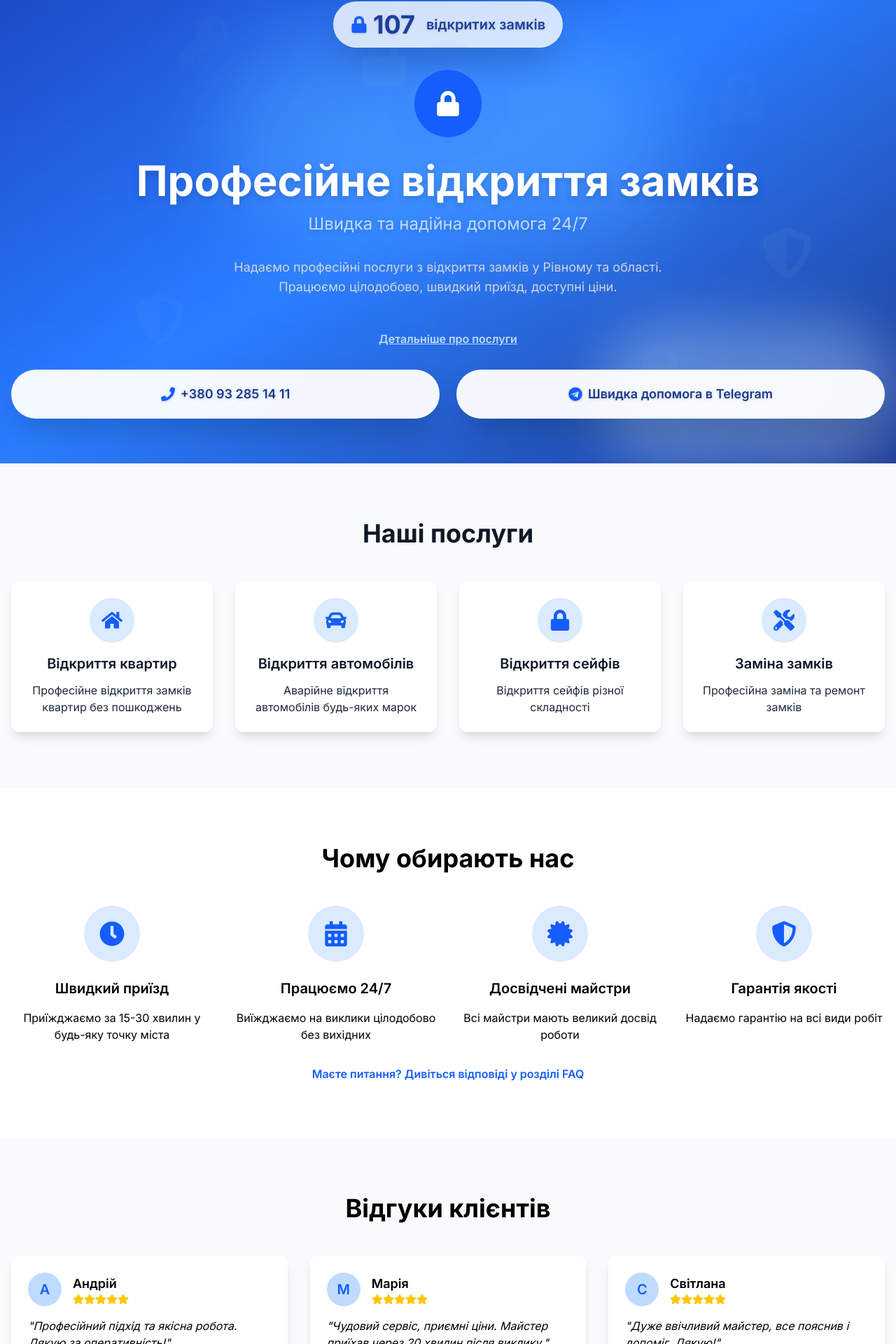
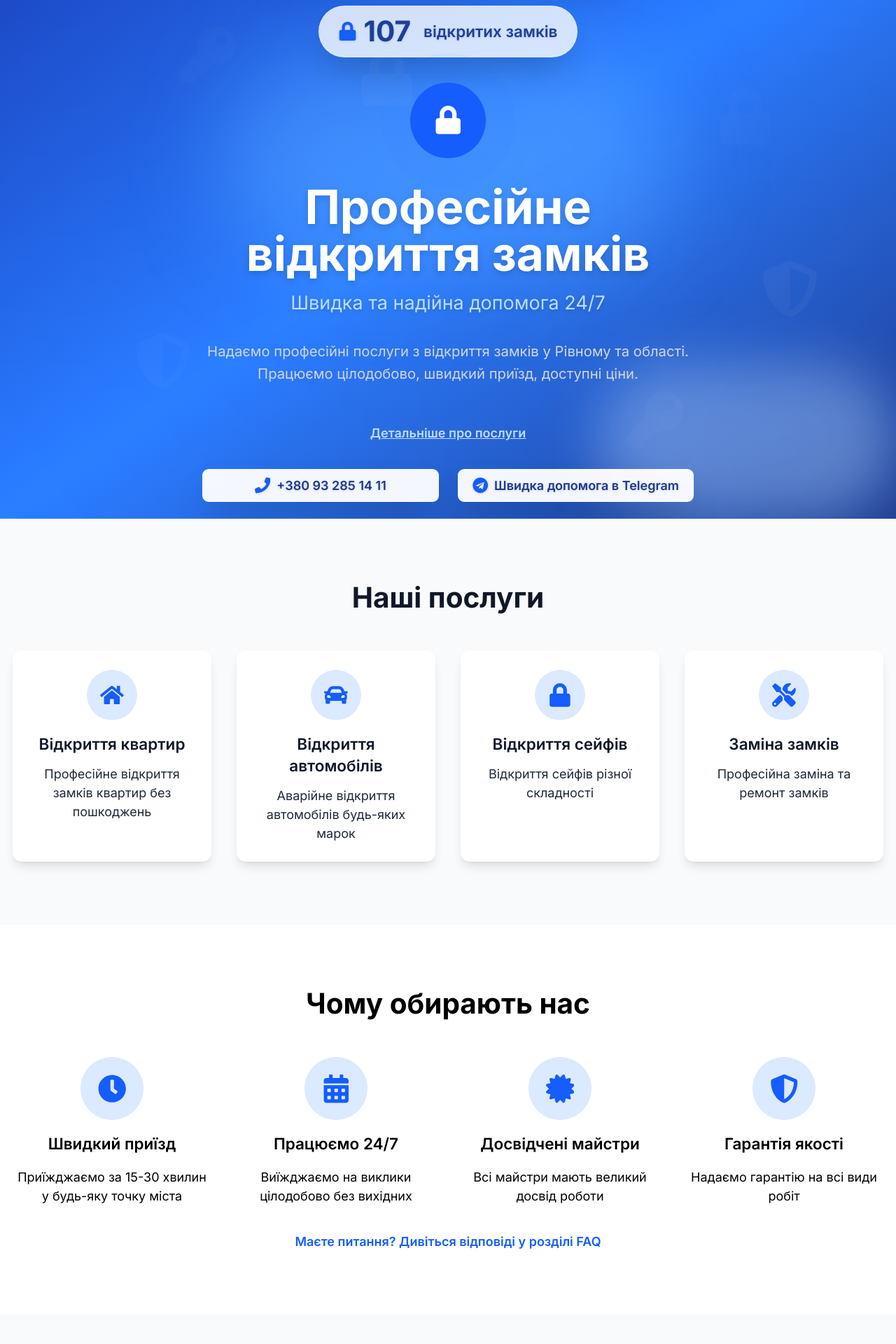
Before and after one commit to Kaminskyi22/lockservices, a Next.js app: page / in a window 1280 px wide. Shown: the part 138-2058 px from the top of the page at 70% size. Built offline with nearby package versions, Linux system fonts and the light colour scheme.

Commit message:
Full mobile-first adaptive redesign: paddings, margins, grid, font, safe-area, modern layout for all devices

```diff
--- a/src/app/globals.css
+++ b/src/app/globals.css
@@ -23,6 +23,11 @@ body {
   background: var(--background);
   color: var(--foreground);
   font-family: Arial, Helvetica, sans-serif;
+  margin: 0;
+  padding: 0;
+  min-height: 100vh;
+  min-height: 100dvh;
+  box-sizing: border-box;
 }
 
 @tailwind base;
@@ -34,6 +39,10 @@ body {
     -webkit-tap-highlight-color: transparent;
     -webkit-text-size-adjust: 100%;
     text-size-adjust: 100%;
+    box-sizing: border-box;
+    min-height: 100vh;
+    min-height: 100dvh;
+    scroll-behavior: smooth;
   }
 
   body {
@@ -41,6 +50,12 @@ body {
     -webkit-font-smoothing: antialiased;
     -moz-osx-font-smoothing: grayscale;
     text-rendering: optimizeLegibility;
+    min-height: 100vh;
+    min-height: 100dvh;
+    padding-top: env(safe-area-inset-top);
+    padding-bottom: env(safe-area-inset-bottom);
+    padding-left: env(safe-area-inset-left);
+    padding-right: env(safe-area-inset-right);
   }
 }
 
@@ -48,25 +63,46 @@ body {
   .safe-top {
     padding-top: env(safe-area-inset-top);
   }
-
   .safe-bottom {
     padding-bottom: env(safe-area-inset-bottom);
   }
-
   .safe-left {
     padding-left: env(safe-area-inset-left);
   }
-
   .safe-right {
     padding-right: env(safe-area-inset-right);
   }
-
   .min-h-screen-safe {
     min-height: calc(100vh - env(safe-area-inset-top) - env(safe-area-inset-bottom));
   }
-
   .h-screen-safe {
     height: calc(100vh - env(safe-area-inset-top) - env(safe-area-inset-bottom));
+  }
+}
+
+@media (max-width: 640px) {
+  html {
+    font-size: 16px;
+  }
+  body {
+    font-size: 1rem;
+    padding-left: max(8px, env(safe-area-inset-left));
+    padding-right: max(8px, env(safe-area-inset-right));
+    padding-top: max(8px, env(safe-area-inset-top));
+    padding-bottom: max(8px, env(safe-area-inset-bottom));
+  }
+}
+
+@media (min-width: 641px) {
+  html {
+    font-size: 18px;
+  }
+  body {
+    font-size: 1.125rem;
+    padding-left: 0;
+    padding-right: 0;
+    padding-top: 0;
+    padding-bottom: 0;
   }
 }
 
@@ -75,30 +111,26 @@ body {
   .h-screen {
     height: -webkit-fill-available;
   }
-
   .min-h-screen {
     min-height: -webkit-fill-available;
   }
 }
 
-/* Prevent text size adjustment on orientation change */
 html {
   -webkit-text-size-adjust: 100%;
   -ms-text-size-adjust: 100%;
   text-size-adjust: 100%;
 }
 
-/* Improve touch targets */
 button, a {
-  @apply min-h-[44px] min-w-[44px];
+  @apply min-h-[44px] min-w-[44px] px-4 py-2 rounded-lg text-base font-semibold transition;
 }
 
-/* Prevent pull-to-refresh on mobile */
 body {
   overscroll-behavior-y: contain;
 }
 
-/* Improve scrolling performance */
 * {
   -webkit-overflow-scrolling: touch;
+  box-sizing: border-box;
 }
--- a/src/components/Benefits.tsx
+++ b/src/components/Benefits.tsx
@@ -30,40 +30,38 @@ export default function Benefits() {
   const { messages } = useTranslation();
 
   return (
-    <section id="benefits" className="py-20 bg-white">
-      <div className="container mx-auto px-4">
+    <section id="benefits" className="py-12 sm:py-20 bg-white">
+      <div className="container mx-auto px-2 sm:px-4">
         <motion.h2
           initial={{ opacity: 0, y: 20 }}
           whileInView={{ opacity: 1, y: 0 }}
           viewport={{ once: true }}
-          className="text-3xl md:text-4xl font-bold text-center mb-12 text-black"
+          className="text-2xl sm:text-3xl md:text-4xl font-bold text-center mb-8 sm:mb-12 text-black"
         >
           {messages.benefits.title}
         </motion.h2>
-
         <motion.div
           variants={container}
           initial="hidden"
           whileInView="show"
           viewport={{ once: true }}
-          className="grid grid-cols-1 md:grid-cols-2 lg:grid-cols-4 gap-8"
+          className="grid grid-cols-1 xs:grid-cols-2 md:grid-cols-4 gap-4 sm:gap-8"
         >
           {messages.benefits.items.map((benefit, index) => {
             const Icon = icons[benefit.icon as keyof typeof icons];
-
             return (
               <motion.div
                 key={index}
                 variants={item}
-                className="text-center"
+                className="text-center flex flex-col items-center"
               >
-                <div className="w-20 h-20 bg-blue-100 rounded-full flex items-center justify-center mb-6 mx-auto">
-                  <Icon className="text-4xl text-blue-600" aria-label={benefit.title} />
+                <div className="w-14 h-14 sm:w-20 sm:h-20 bg-blue-100 rounded-full flex items-center justify-center mb-4 mx-auto">
+                  <Icon className="text-2xl sm:text-4xl text-blue-600" aria-label={benefit.title} />
                 </div>
-                <h3 className="text-xl font-semibold mb-4 text-black">
+                <h3 className="text-base sm:text-xl font-semibold mb-2 sm:mb-4 text-black">
                   {benefit.title}
                 </h3>
-                <p className="text-black">
+                <p className="text-black text-sm sm:text-base">
                   {benefit.description}
                 </p>
               </motion.div>
--- a/src/components/Hero.tsx
+++ b/src/components/Hero.tsx
@@ -50,7 +50,7 @@ export default function Hero() {
   }, []);
 
   return (
-    <section className="relative h-screen flex items-center justify-center overflow-hidden">
+    <section className="relative min-h-screen flex items-center justify-center overflow-hidden px-2 sm:px-0 pt-[max(24px,env(safe-area-inset-top))] pb-[max(24px,env(safe-area-inset-bottom))]">
       {/* Основний фон */}
       <div className="absolute inset-0 bg-gradient-to-br from-blue-800 via-blue-500 to-blue-900">
         <div className="absolute left-1/4 top-1/4 w-1/2 h-1/3 bg-blue-400/60 rounded-full blur-3xl" />
@@ -75,7 +75,7 @@ export default function Hero() {
             ease: "easeInOut"
           }}
         >
-          <Icon className="text-7xl drop-shadow-xl" />
+          <Icon className="text-6xl md:text-7xl drop-shadow-xl" />
         </motion.div>
       ))}
 
@@ -103,39 +103,39 @@ export default function Hero() {
       </div>
 
       {/* Контент */}
-      <div className="container mx-auto px-4 z-20 relative" style={{paddingBottom: 'max(2rem, env(safe-area-inset-bottom))'}}>
+      <div className="container mx-auto px-0 sm:px-4 z-20 relative flex flex-col items-center justify-center w-full max-w-2xl">
         <motion.div
           initial={{ opacity: 0, y: 20 }}
           animate={{ opacity: 1, y: 0 }}
           transition={{ duration: 0.8 }}
-          className="text-center relative"
+          className="text-center relative w-full"
         >
           {/* Логотип */}
           <motion.div
             initial={{ opacity: 0, y: -20 }}
             animate={{ opacity: 1, y: 0 }}
             transition={{ delay: 0.2, duration: 0.8 }}
-            className="mb-8"
+            className="mb-6 sm:mb-8"
           >
             <span
-              className="text-5xl md:text-7xl font-bold text-white drop-shadow-2xl bg-clip-text"
+              className="text-4xl sm:text-5xl md:text-7xl font-bold text-white drop-shadow-2xl bg-clip-text"
               style={{textShadow: '0 4px 24px rgba(0,0,0,0.5)'}}
               aria-label="LockService логотип"
             >
               Lock
               <span className="text-blue-200 drop-shadow-2xl">Service</span>
             </span>
-            <div className="h-1 w-24 bg-gradient-to-r from-blue-500 to-blue-700 mx-auto mt-2 rounded-full" />
-            <div className="mt-6 flex flex-col items-center justify-center">
+            <div className="h-1 w-20 sm:w-24 bg-gradient-to-r from-blue-500 to-blue-700 mx-auto mt-2 rounded-full" />
+            <div className="mt-4 sm:mt-6 flex flex-col items-center justify-center">
               <motion.div
                 initial={{ opacity: 0, y: 20 }}
                 animate={{ opacity: 1, y: 0 }}
                 transition={{ duration: 0.8, delay: 0.2 }}
-                className="flex items-center gap-2 bg-white/90 backdrop-blur-md px-6 py-3 rounded-full shadow-2xl border border-white/40 animate-pulse"
+                className="flex items-center gap-2 bg-white/90 backdrop-blur-md px-4 sm:px-6 py-2 sm:py-3 rounded-full shadow-2xl border border-white/40 animate-pulse"
               >
-                <FaLock className="text-blue-600 text-2xl drop-shadow" />
-                <span className="text-3xl md:text-4xl font-bold text-blue-900 drop-shadow">{count}</span>
-                <span className="text-blue-900 text-lg md:text-xl font-semibold ml-2 drop-shadow">відкритих замків</span>
+                <FaLock className="text-blue-600 text-xl sm:text-2xl drop-shadow" />
+                <span className="text-2xl sm:text-3xl md:text-4xl font-bold text-blue-900 drop-shadow">{count}</span>
+                <span className="text-blue-900 text-base sm:text-lg md:text-xl font-semibold ml-2 drop-shadow">відкритих замків</span>
               </motion.div>
             </div>
           </motion.div>
@@ -144,28 +144,28 @@ export default function Hero() {
             initial={{ scale: 0.8, opacity: 0 }}
             animate={{ scale: 1, opacity: 1 }}
             transition={{ delay: 0.3, duration: 0.5 }}
-            className="w-24 h-24 mx-auto mb-8 relative"
+            className="w-20 h-20 sm:w-24 sm:h-24 mx-auto mb-6 sm:mb-8 relative"
           >
             <div className="absolute inset-0 bg-blue-500 rounded-full opacity-20 animate-ping" />
             <div className="relative w-full h-full bg-blue-600 rounded-full flex items-center justify-center">
-              <FaLock className="text-4xl text-white" />
+              <FaLock className="text-3xl sm:text-4xl text-white" />
             </div>
           </motion.div>
 
-          <h1 className="text-4xl md:text-6xl font-bold mb-4 text-white drop-shadow-lg">
+          <h1 className="text-2xl sm:text-4xl md:text-6xl font-bold mb-2 sm:mb-4 text-white drop-shadow-lg">
             {messages.hero.title}
           </h1>
-          <p className="text-xl md:text-2xl mb-8 text-blue-200 drop-shadow-md">
+          <p className="text-lg sm:text-xl md:text-2xl mb-4 sm:mb-8 text-blue-200 drop-shadow-md">
             {messages.hero.subtitle}
           </p>
-          <p className="text-lg mb-12 max-w-2xl mx-auto text-gray-300">
+          <p className="text-base sm:text-lg mb-8 sm:mb-12 max-w-2xl mx-auto text-gray-300">
             {messages.hero.description}
           </p>
-          <div className="text-center mb-8">
+          <div className="text-center mb-6 sm:mb-8">
             <a href="#services" className="text-blue-200 underline hover:text-white font-semibold transition">Детальніше про послуги</a>
           </div>
 
-          <div className="flex flex-col sm:flex-row gap-4 sm:gap-6 justify-center items-stretch px-2 sm:px-0 mt-6">
+          <div className="flex flex-col sm:flex-row gap-4 sm:gap-6 justify-center items-stretch px-0 sm:px-2 mt-4 sm:mt-6 w-full">
             <motion.a
               href={`tel:${messages.contact.phone}`}
               initial={{ opacity: 0, y: 20 }}
@@ -173,7 +173,7 @@ export default function Hero() {
               transition={{ duration: 0.8, delay: 0.3 }}
               whileHover={{ scale: 1.05 }}
               whileTap={{ scale: 0.95 }}
-              className="flex-1 inline-flex items-center justify-center gap-2 bg-white/95 backdrop-blur-md text-blue-900 font-semibold py-4 sm:py-5 px-4 sm:px-10 rounded-full text-base sm:text-lg transition-all shadow-2xl border border-white/60 relative overflow-hidden group min-w-0"
+              className="flex-1 inline-flex items-center justify-center gap-2 bg-white/95 backdrop-blur-md text-blue-900 font-semibold py-3 sm:py-5 px-2 sm:px-10 rounded-full text-base sm:text-lg transition-all shadow-2xl border border-white/60 relative overflow-hidden group min-w-0"
               style={{ minWidth: 0 }}
             >
               <FaPhone className="text-lg sm:text-xl relative z-10 text-blue-600 drop-shadow" aria-label="Телефон" />
@@ -189,7 +189,7 @@ export default function Hero() {
               transition={{ duration: 0.8, delay: 0.4 }}
               whileHover={{ scale: 1.05 }}
               whileTap={{ scale: 0.95 }}
-              className="flex-1 inline-flex items-center justify-center gap-2 bg-white/95 backdrop-blur-md text-blue-900 font-semibold py-4 sm:py-5 px-4 sm:px-10 rounded-full text-base sm:text-lg transition-all shadow-2xl border border-white/60 relative overflow-hidden group min-w-0"
+              className="flex-1 inline-flex items-center justify-center gap-2 bg-white/95 backdrop-blur-md text-blue-900 font-semibold py-3 sm:py-5 px-2 sm:px-10 rounded-full text-base sm:text-lg transition-all shadow-2xl border border-white/60 relative overflow-hidden group min-w-0"
               style={{ minWidth: 0 }}
             >
               <FaTelegram className="text-lg sm:text-xl relative z-10 text-blue-600 drop-shadow" aria-label="Telegram" />
--- a/src/components/Services.tsx
+++ b/src/components/Services.tsx
@@ -30,40 +30,38 @@ export default function Services() {
   const { messages } = useTranslation();
 
   return (
-    <section id="services" className="py-20 bg-gray-50">
-      <div className="container mx-auto px-4">
+    <section id="services" className="py-12 sm:py-20 bg-gray-50">
+      <div className="container mx-auto px-2 sm:px-4">
         <motion.h2
           initial={{ opacity: 0, y: 20 }}
           whileInView={{ opacity: 1, y: 0 }}
           viewport={{ once: true }}
-          className="text-3xl md:text-4xl font-bold text-center mb-12 text-gray-900"
+          className="text-2xl sm:text-3xl md:text-4xl font-bold text-center mb-8 sm:mb-12 text-gray-900"
         >
           {messages.services.title}
         </motion.h2>
-
         <motion.div
           variants={container}
           initial="hidden"
           whileInView="show"
           viewport={{ once: true }}
-          className="grid grid-cols-1 sm:grid-cols-2 lg:grid-cols-4 gap-6 md:gap-8"
+          className="grid grid-cols-1 xs:grid-cols-2 md:grid-cols-4 gap-4 sm:gap-6 md:gap-8"
         >
           {messages.services.items.map((service, index) => {
             const Icon = icons[service.icon as keyof typeof icons];
-
             return (
               <motion.div
                 key={index}
                 variants={item}
-                className="bg-white rounded-xl p-6 shadow-lg hover:shadow-xl transition-shadow flex flex-col items-center"
+                className="bg-white rounded-xl p-4 sm:p-6 shadow-lg hover:shadow-xl transition-shadow flex flex-col items-center"
               >
-                <div className="w-16 h-16 bg-blue-100 rounded-full flex items-center justify-center mb-4 mx-auto">
-                  <Icon className="text-3xl text-blue-600" aria-label={service.title} />
+                <div className="w-12 h-12 sm:w-16 sm:h-16 bg-blue-100 rounded-full flex items-center justify-center mb-3 sm:mb-4 mx-auto">
+                  <Icon className="text-2xl sm:text-3xl text-blue-600" aria-label={service.title} />
                 </div>
-                <h3 className="text-xl font-semibold text-center mb-3 text-gray-900">
+                <h3 className="text-lg sm:text-xl font-semibold text-center mb-2 sm:mb-3 text-gray-900">
                   {service.title}
                 </h3>
-                <p className="text-gray-800 text-center">
+                <p className="text-gray-800 text-center text-sm sm:text-base">
                   {service.description}
                 </p>
               </motion.div>
--- a/src/components/Testimonials.tsx
+++ b/src/components/Testimonials.tsx
@@ -41,38 +41,37 @@ export default function Testimonials() {
   const visible = shuffled.slice(0, 3);
 
   return (
-    <section id="testimonials" className="py-20 bg-gray-50">
-      <div className="container mx-auto px-4">
+    <section id="testimonials" className="py-12 sm:py-20 bg-gray-50">
+      <div className="container mx-auto px-2 sm:px-4">
         <motion.h2
           initial={{ opacity: 0, y: 20 }}
           whileInView={{ opacity: 1, y: 0 }}
           viewport={{ once: true }}
-          className="text-3xl md:text-4xl font-bold text-center mb-12 text-black"
+          className="text-2xl sm:text-3xl md:text-4xl font-bold text-center mb-8 sm:mb-12 text-black"
         >
           {messages.testimonials.title}
         </motion.h2>
-
         <motion.div
           variants={container}
           initial="hidden"
           whileInView="show"
           viewport={{ once: true }}
-          className="grid grid-cols-1 md:grid-cols-2 lg:grid-cols-3 gap-8"
+          className="grid grid-cols-1 sm:grid-cols-2 lg:grid-cols-3 gap-4 sm:gap-8"
         >
           {visible.map((testimonial, index) => (
             <motion.div
               key={index}
               variants={item}
-              className="bg-white/95 rounded-xl p-6 shadow-lg"
+              className="bg-white/95 rounded-xl p-4 sm:p-6 shadow-lg flex flex-col h-full"
             >
-              <div className="flex items-center mb-4">
-                <div className="w-12 h-12 bg-blue-200 rounded-full flex items-center justify-center mr-4">
-                  <span className="text-xl font-semibold text-blue-600">
+              <div className="flex items-center mb-3 sm:mb-4">
+                <div className="w-10 h-10 sm:w-12 sm:h-12 bg-blue-200 rounded-full flex items-center justify-center mr-3 sm:mr-4">
+                  <span className="text-lg sm:text-xl font-semibold text-blue-600">
                     {testimonial.name[0]}
                   </span>
                 </div>
                 <div>
-                  <h3 className="font-semibold text-black text-lg">{testimonial.name}</h3>
+                  <h3 className="font-semibold text-black text-base sm:text-lg">{testimonial.name}</h3>
                   <div className="flex text-yellow-400">
                     {[...Array(testimonial.rating)].map((_, i) => (
                       <FaStar key={i} aria-label={`Зірка ${i + 1} з ${testimonial.rating}`} />
@@ -80,7 +79,7 @@ export default function Testimonials() {
                   </div>
                 </div>
               </div>
-              <p className="text-black italic">&quot;{testimonial.text}&quot;</p>
+              <p className="text-black italic text-sm sm:text-base">&quot;{testimonial.text}&quot;</p>
             </motion.div>
           ))}
         </motion.div>
```
Also changed, not shown: src/components/Contact.tsx (+30 -38 lines), src/components/FAQ.tsx (+7 -7 lines).
